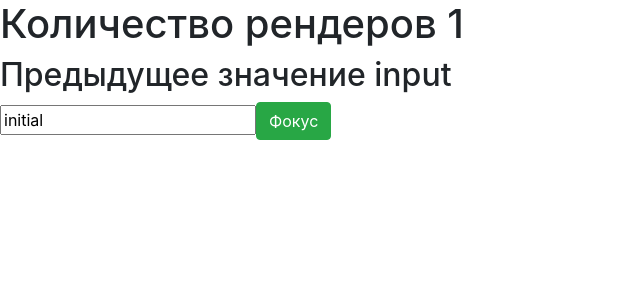
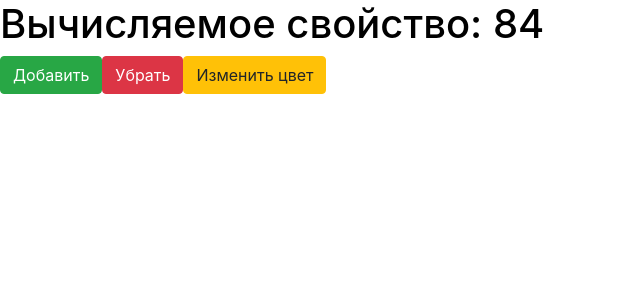
Before and after one commit to Aleksandr-Glebik/vm-react-hooks, a React (Create React App) app: page / in a window 1280 px wide. Shown: the top 300 px of the page, without its empty margins (0-640 px from the left). Built offline with nearby package versions, Linux system fonts and the light colour scheme.

Commit message:
feat: add info about useMemo

```diff
--- a/src/App.js
+++ b/src/App.js
@@ -1,39 +1,40 @@
-import React, {useState, useEffect, useRef} from 'react'
+import React, { useState, useMemo, useEffect } from 'react'
 
-// let renderCount = 1
+function complexCompute(num) {
+  console.log('component render');
+  let i = 0
+  while (i < 1000000000) i++
+  return num * 2
+}
 
 function App() {
-  // const [renderCount, setRenderCount] = useState(1)
-  const [value, setValue] = useState('initial')
+  const [number, setNumber] = useState(42)
+  const [colored, setColored] = useState(false)
 
-  const renderCount = useRef(1)
-  const inputRef = useRef(null)
-  const pervValue = useRef('')
-
-  useEffect(() => {
-    // setRenderCount(prev => prev + 1)
-    renderCount.current++
-    // console.log(inputRef.current);
-    console.log(inputRef.current.value);
-  })
-
-  const focus = () => {
-    return inputRef.current.focus()
-  }
-
-  useEffect(() => {
-    pervValue.current = value
-  }, [value])
+  const computed = useMemo(() => {
+    return complexCompute(number)
+  }, [number])
 
 
 
+
+  const styles = useMemo(() => {
+    return {
+      color: colored ? 'red' : 'black'
+    }
+  }, [colored])
+
+  useEffect(() => {
+    console.log('styles changed');
+  }, [styles])
+
   return (
-    <div>
-      <h1>Количество рендеров {renderCount.current}</h1>
-      <h2>Предыдущее значение input {pervValue.current}</h2>
-      <input ref={inputRef} type={'text'} onChange={e => setValue(e.target.value)} value={value}/>
-      <button className='btn btn-success' onClick={focus}>Фокус</button>
-    </div>
+    <>
+      <h1 style={styles}>Вычисляемое свойство: {computed}</h1>
+      <button className='btn btn-success' onClick={() => setNumber(prev => prev + 1)}>Добавить</button>
+      <button className='btn btn-danger' onClick={() => setNumber(prev => prev - 1)}>Убрать</button>
+      <button className='btn btn-warning' onClick={() => setColored(prev => !prev)}>Изменить цвет</button>
+    </>
   )
 }
 
```
Also changed, not shown: src/examples/useRef.js (added, +40 -0 lines).
